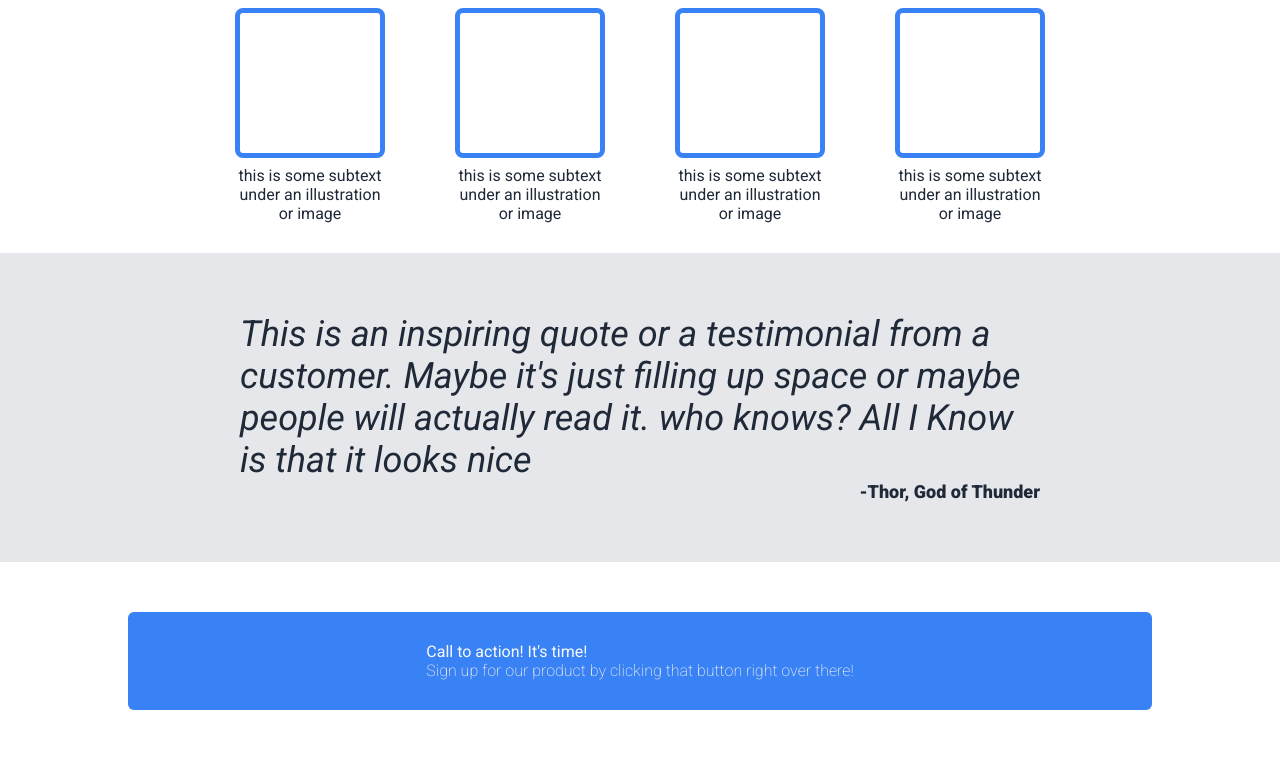
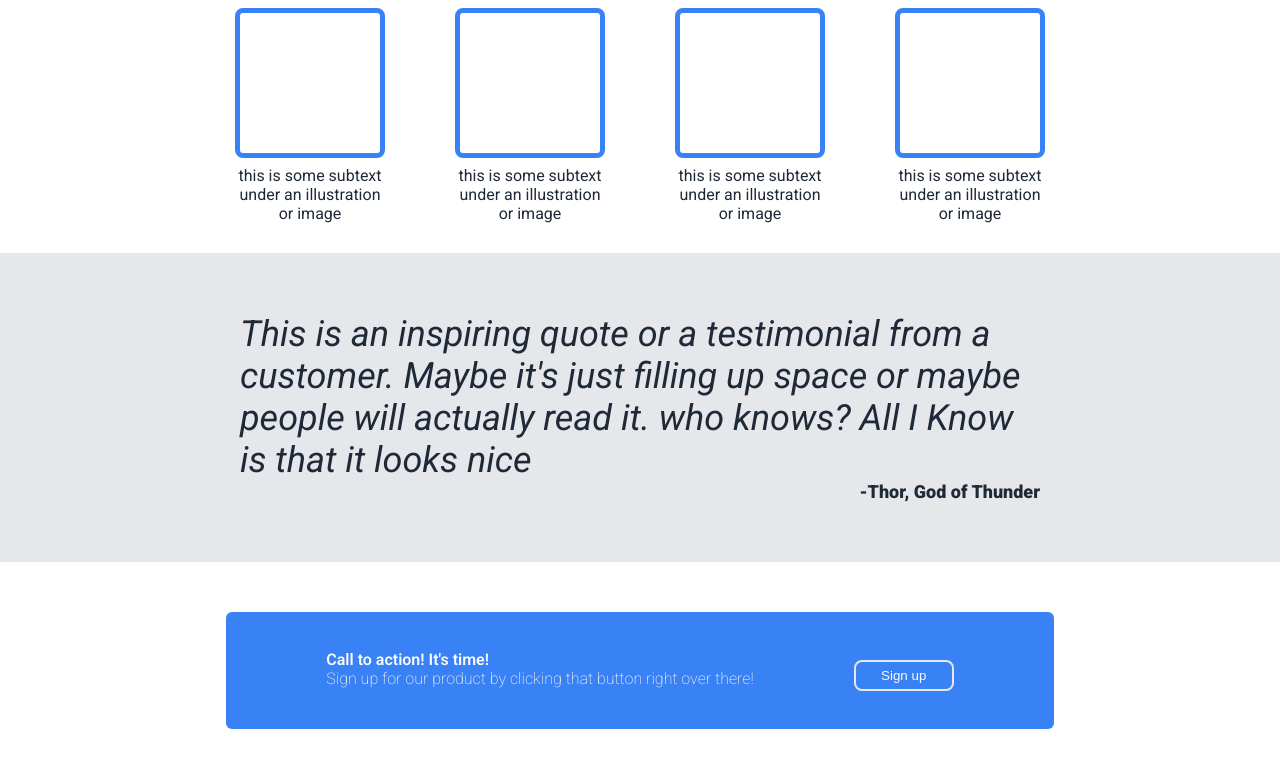
Before and after one commit to Aleencar/landing-page, a plain HTML site: page index.html in a window 1280 px wide. Shown: the part 527-1286 px from the top of the page. Drawn offline with Linux system fonts and the light colour scheme.

Commit message:
placing a button in the header and action, and styling them.

```diff
--- a/index.html
+++ b/index.html
@@ -27,6 +27,7 @@
             This website has some subtext that goes here under the main title.
             it's a smaller font and the color is lower contrast
           </div>
+           <button>Sign up</button>
         </div>
         <div class="hbright">
           <div class="img">This is a placeholder for an image</div>
@@ -74,6 +75,7 @@
               Sign up for our product by clicking that button right over there!
             </div>
           </div>
+           <button>Sign up</button>
         </div>
       </div>
     </div>
--- a/style.css
+++ b/style.css
@@ -22,6 +22,16 @@ body {
 .hblogo {
   color: #f9faf8;
   font-size: 24px;
+}
+
+button {
+    background-color: #3882f6;
+    color: #f9faf8;
+    border-radius: 8px;
+    border: none;
+    width: 100px;
+    padding: 6px;
+    margin-top: 10px;
 }
 
 ul {
@@ -144,15 +154,20 @@ p {
   border-radius: 6px;
   display: flex;
   justify-content: space-around;
-  width: 80%;
-  padding: 30px;
+  padding: 38px 100px;
+  gap: 100px;
 }
 
 .action-text2 {
     color: #f9faf8;
+    font-weight: 600;
 }
 
 .action-subtext {
     color: #e5e7eb;
     font-weight: 200;
 }
+
+.action button {
+    border: 2px solid #e5e7eb;
+}
```
